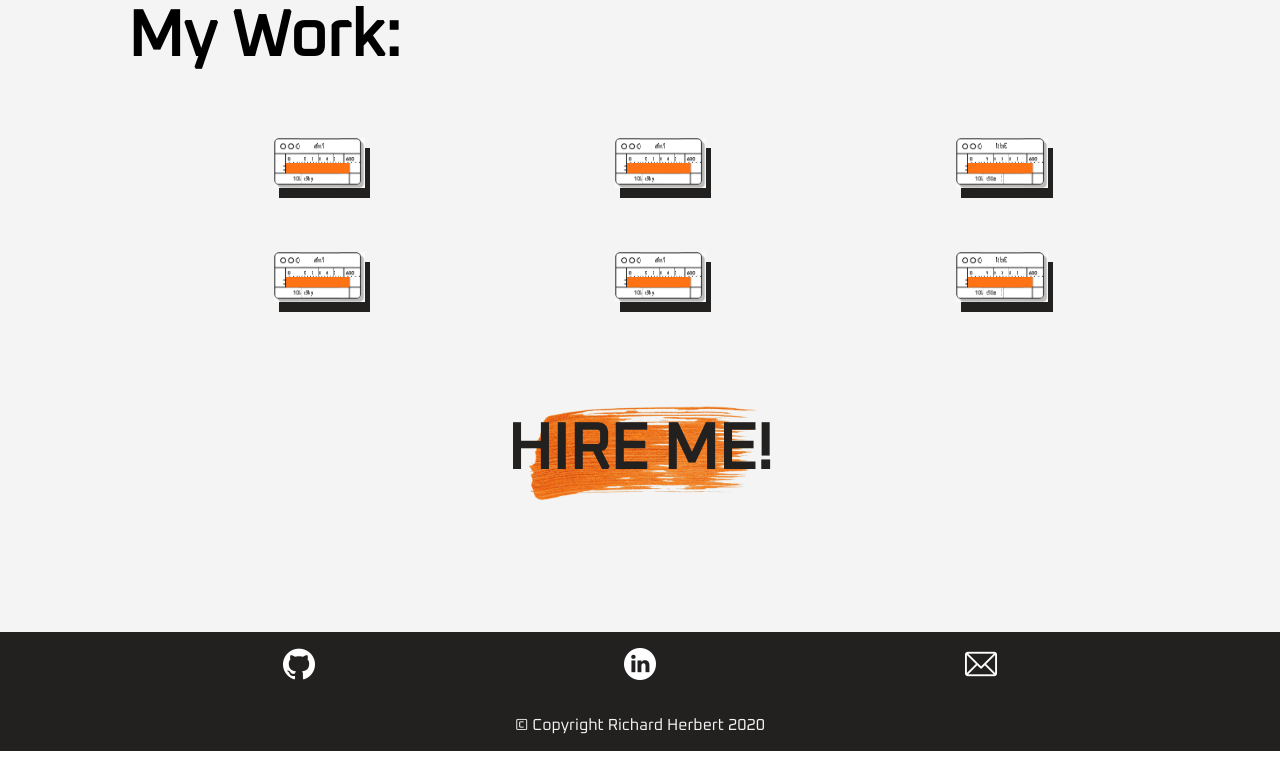
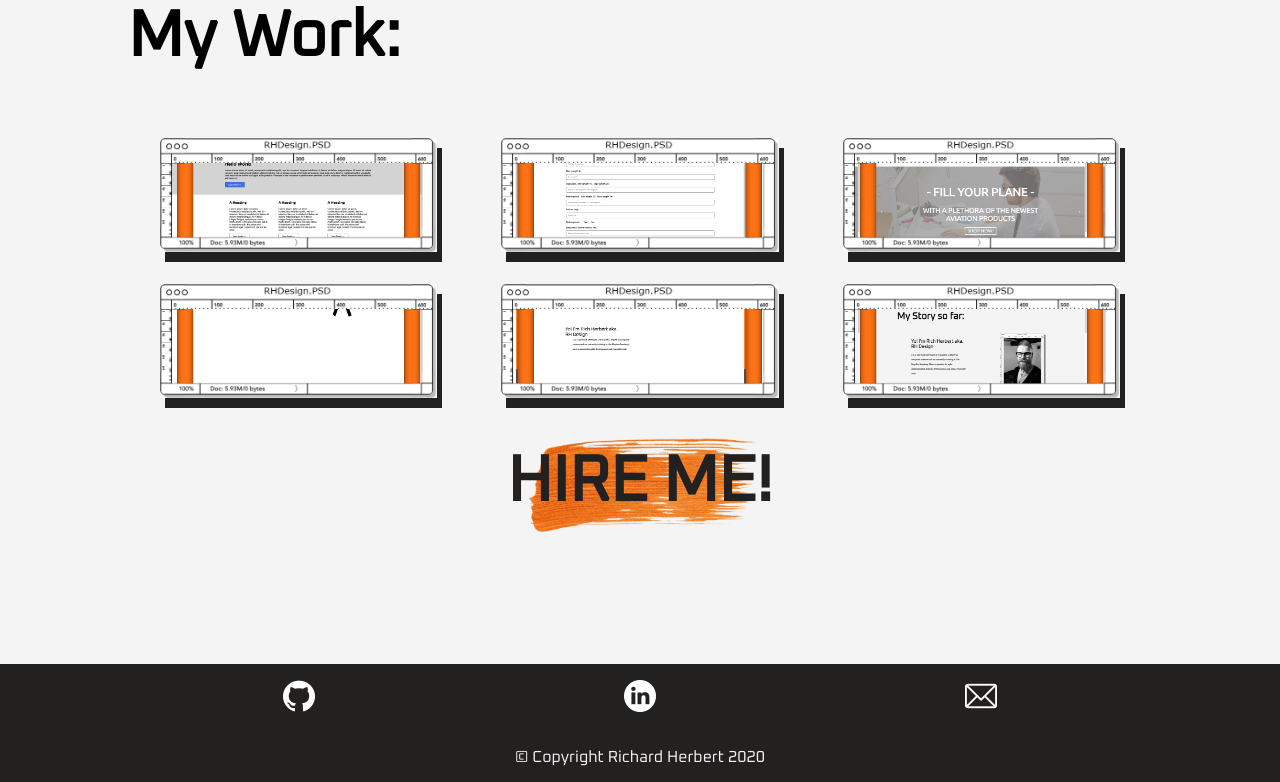
Before and after one commit to richherbs/portfolio2, a PHP site: page / in a window 1280 px wide. Shown: the part 811-1593 px from the top of the page. Before the commit the page ends 1562 px from the top, so only its background shows below. Run offline with PHP 8.4, Linux system fonts and the light colour scheme.

Commit message:
change size of work cards

```diff
--- a/styles/styles.css
+++ b/styles/styles.css
@@ -146,11 +146,15 @@
     display: grid;
     grid-template-columns: 1fr 1fr 1fr;
     width: 80%;
+    height: 100%;
     margin: auto;
+    row-gap: 2rem;
 }
 
 .work-card{
     margin: auto;
+    width: 100%;
+    height: 100%;
 }
 
 .work-card a{
@@ -160,23 +164,31 @@
 
 .work-image{
     background-color: #ff7315;
-    width: 80%;
     border: 25px solid transparent;
     border-image: url('../images/border.png') 115 stretch;
     box-shadow: 5px 10px #232020;
     margin: 0 2rem 4rem 2rem;
     position: relative;
+    background-position: center;
+    background-repeat: initial;
+    background-size: cover;
+    transition: all 0.3s ease;
+    height: 100%;
 }
 
 .work-text-container{
     display: none;
     position: absolute;
     opacity: 80%;
+    text-align: center;
+    background-color: #f4f4f4;
+    top: 10%;
+    height: 100%;
+    width: 100%;
 }
 
 .work-image:active .work-text-container, .work-image:hover .work-text-container{
     display: block;
-    transition: all 0.3s ease;
 }
 
 .work-text-container h1,h3{
```
Also changed, not shown: images/border.png.
